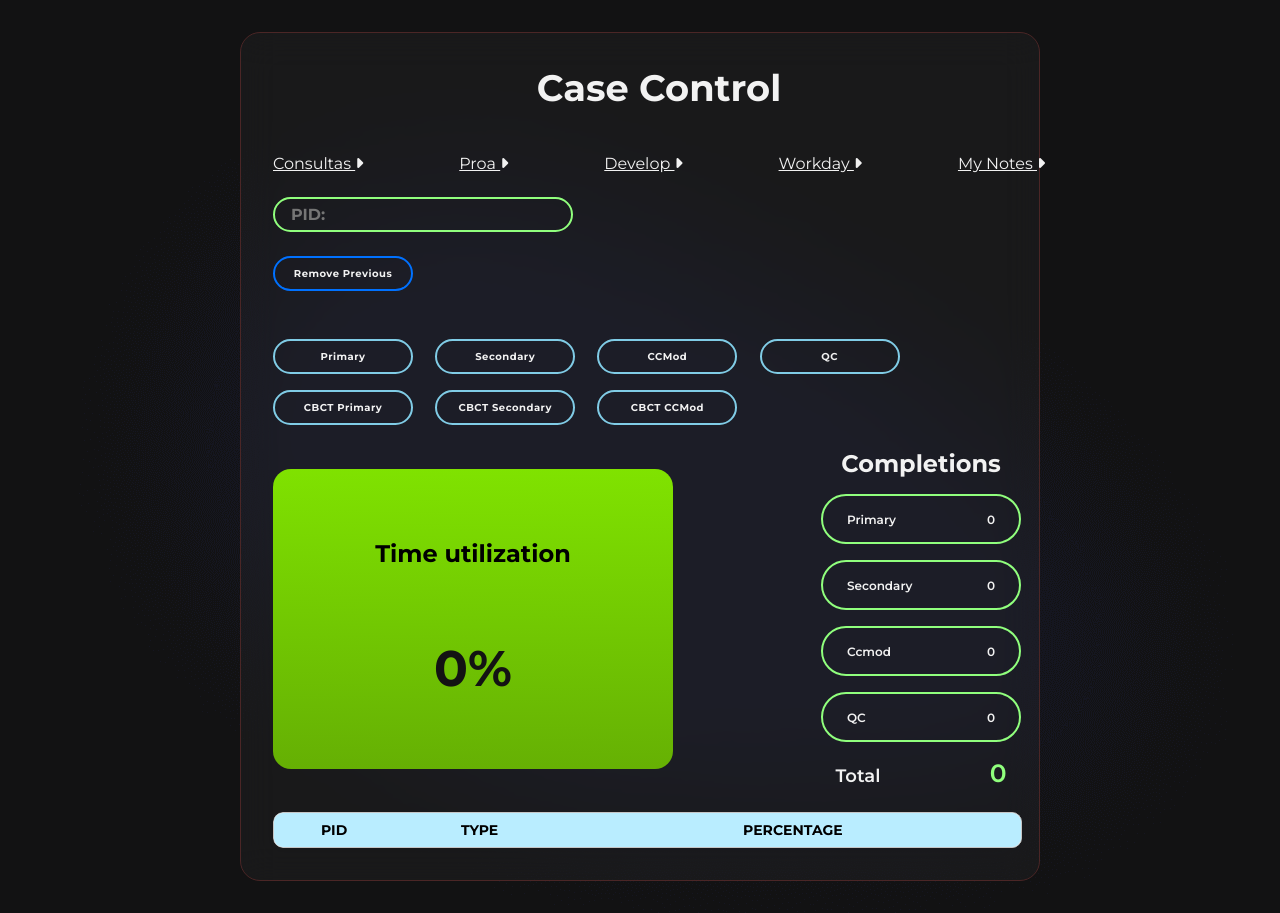
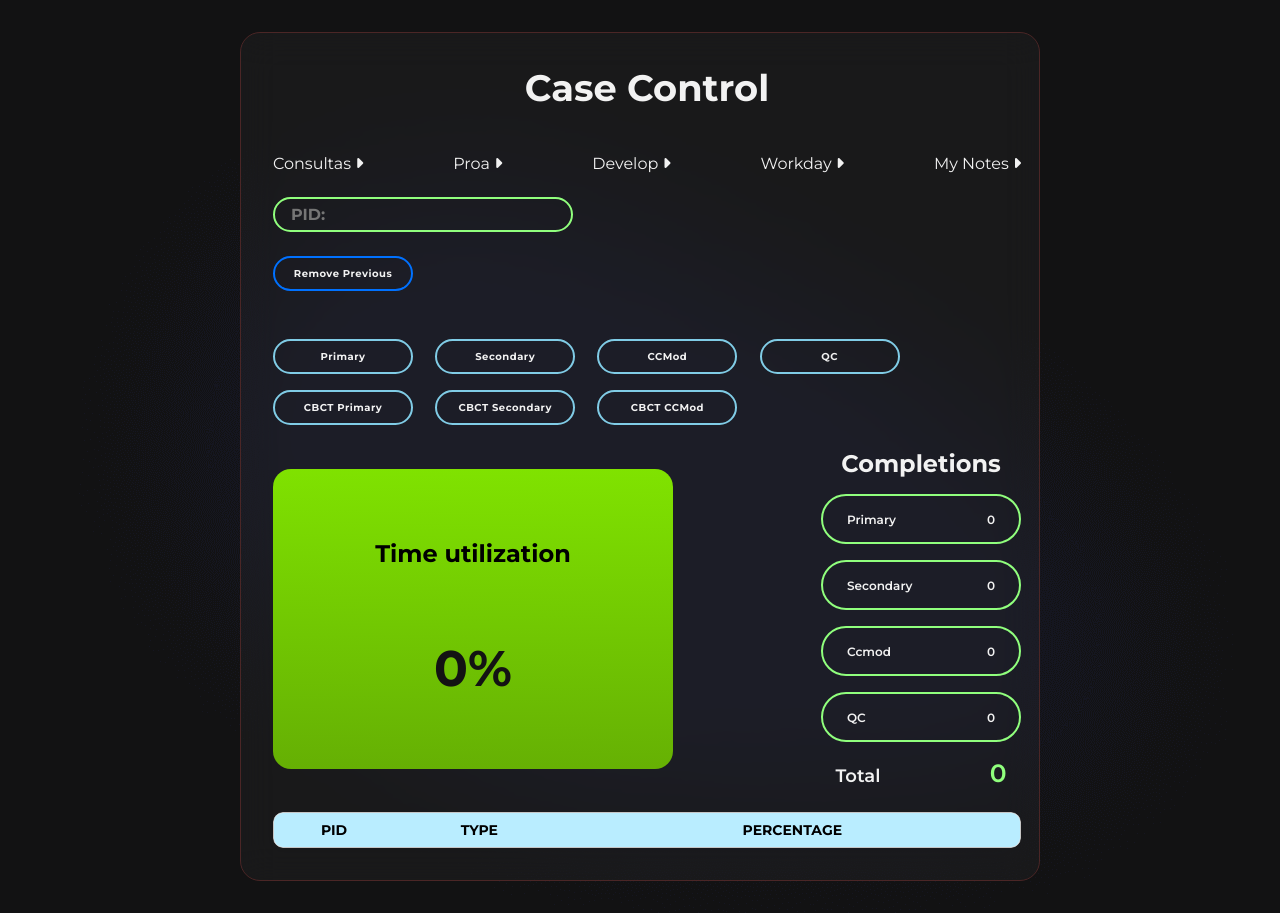
Before and after one commit to OscarGarita/production_local, a plain HTML site: page index.html in a window 1280 px wide. Drawn offline with Linux system fonts and the light colour scheme.

Commit message:
sizes fixed

```diff
--- a/_container.scss
+++ b/_container.scss
@@ -1,4 +1,4 @@
-.container{
+.container {
     width: 800px;
     padding: 2rem;
     gap: 24px;
@@ -8,42 +8,50 @@
     backdrop-filter: blur(18.2px);
     margin: 2rem auto;
     display: grid;
-    grid-template-columns: repeat(2,1fr);
+    grid-template-columns: repeat(2, 1fr);
 
-    h1{
+    h1 {
         color: #f2f2f2;
         font-weight: 700;
         font-size: 2.3rem;
         margin-bottom: 20px;
     }
-    .grid-left{
+
+    .grid-left {
         grid-column-start: 1;
     }
 
 
-    .title{
+    .title {
         text-align: center;
 
     }
-    .grid-max{
-        grid-column:1/4;
+
+    .grid-max {
+        grid-column: 1/3;
     }
 
-    .grid-right{
+    .grid-right {
         grid-column-end: 3;
         justify-self: right;
 
     }
 
 
-.links{
-    display: flex;
-    justify-content: space-between;
 
-}
-    .completions{
+    .links {
+        display: flex;
+        justify-content: space-between;
+
+    }
+
+    .completions {
 
         align-items: center;
 
     }
+
+    a {
+        text-decoration: none;
+    }
 }
--- a/_tableContainer.scss
+++ b/_tableContainer.scss
@@ -18,7 +18,7 @@
 
 table{
    background-color: #f2f2f2;
-   width: 97%;
+   width: 100%;
    border-collapse: separate;
    border-spacing: 0;
    font-weight: 500;
```
Also changed, not shown: style.css.
